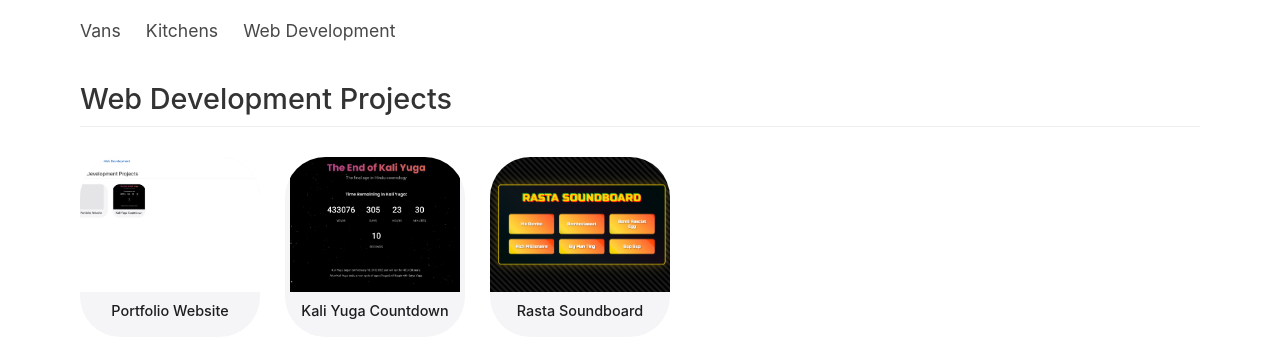
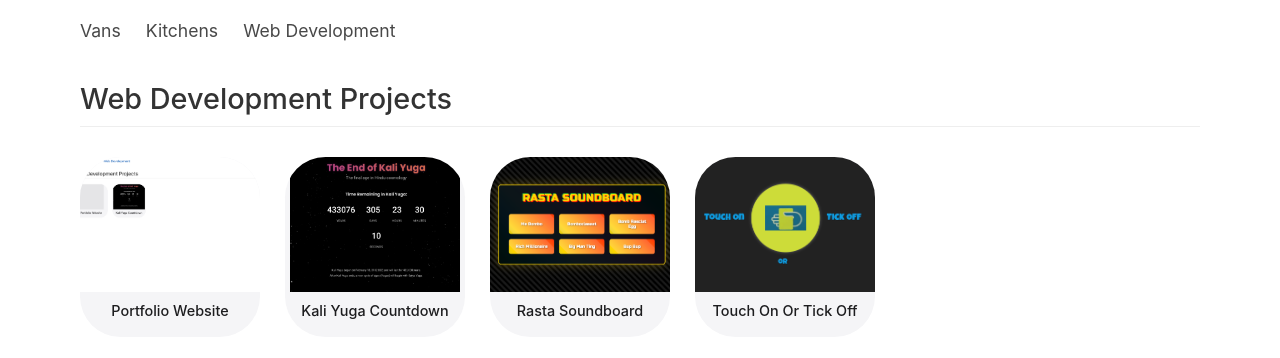
Before and after one commit to Llewellyn789/llewellyn-portfolio, a React (Vite) app: page /web-development in a window 1280 px wide. Shown: the top 358 px of the page. Built offline with nearby package versions, Linux system fonts and the light colour scheme.

Commit message:
Add 'Touch On Or Tick Off' project

```diff
--- a/src/data/projects.ts
+++ b/src/data/projects.ts
@@ -51,4 +51,12 @@ export const projects: Project[] = [
     externalUrl: 'https://rasta-soundboard.pages.dev/',
     imageUrl: '/images/rasta-board.png'
   },
+  {
+    id: 8,
+    title: 'Touch On Or Tick Off',
+    description: 'A web application related to public transport ticketing. Hosted on Cloudflare Pages.',
+    category: 'web-development',
+    externalUrl: 'https://touch-on-or-tick-off.pages.dev/',
+    imageUrl: '/images/touch-on-or-tick-off.png'
+  },
 ];
```
Also changed, not shown: public/images/touch-on-or-tick-off.png (added).
